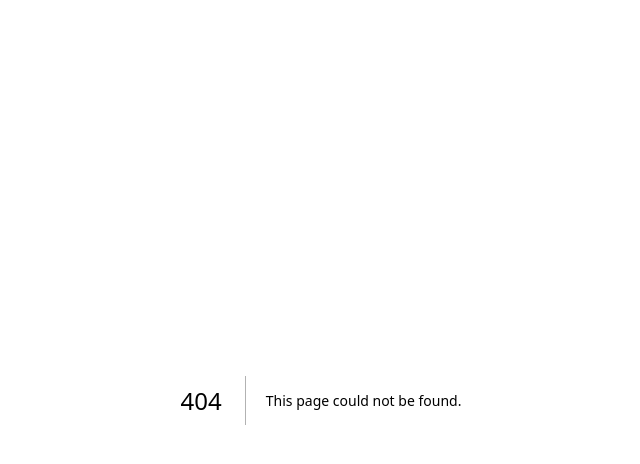
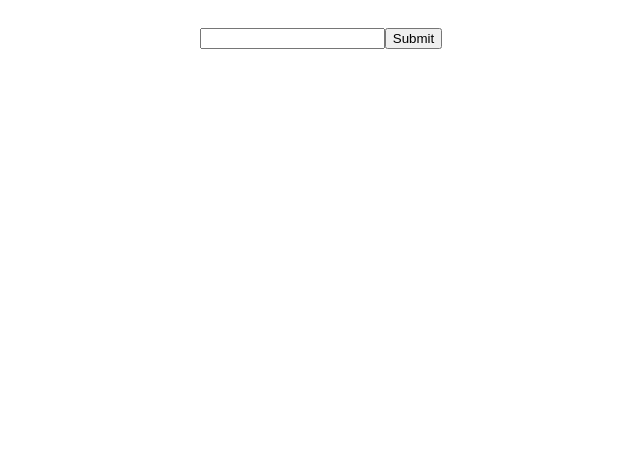
Before and after one commit to saivivek116/frontend-components, a Next.js app: page /nestedcomments in a window 1280 px wide. Before the commit this address had no page. Shown: the top 464 px of the page, without its empty margins (319-959 px from the left). Built offline with nearby package versions, Linux system fonts and the light colour scheme.

Commit message:
nested comments

```diff
--- /dev/null
+++ b/src/app/nestedcomments/page.jsx
@@ -0,0 +1,96 @@
+"use client";
+import {useState} from "react";
+import "./styles.css"
+
+const Commments = ()=>{
+    const [comment, setComment] = useState("");
+    const [data, setData] = useState([]);
+    const [count, setCount] = useState(0);
+
+    const handleSubmit = (e) => {
+      e.preventDefault();
+
+      let new_comment = {
+        id: Math.floor(Math.random() * 100000),
+        comment,
+        children: [],
+      };
+      setData((data) => [...data, new_comment]);
+      setComment("");
+    };
+
+    const handleReply = (id) => {
+      let replyValue = prompt("enter your comment");
+      if (replyValue === "") {
+        return;
+      }
+      console.log(replyValue);
+      let newReply = {
+        id: Math.floor(Math.random() * 100000),
+        comment: replyValue,
+        children: [],
+      };
+      let newData = handleAddComment(data, newReply, id);
+      setData(newData);
+
+    };
+
+    const deleteComment = (id, data) => {
+      return data.filter((c) => {
+        if (c.id === id) return false;
+        if (c.children.length > 0) {
+          c.children = deleteComment(id, c.children);
+        }
+        return true;
+      });
+    };
+
+    const handleDelete = (id) => {
+      let newData = deleteComment(id, data);
+      setData(newData);
+    };
+
+    function nested_comments(data) {
+      return data.map((c) => {
+        return (
+          <div className="comment" key={c.id}>
+            {c.comment}
+            <button onClick={() => handleReply(c.id)}>Reply</button>
+            <button onClick={() => handleDelete(c.id)}> Delete</button>
+            {c.children.length > 0 && (
+              <div className="reply">{nested_comments(c.children)}</div>
+            )}
+          </div>
+        );
+      });
+    }
+
+    const handleAddComment = (data, comment, parent_id) => {
+      return data.map((c) => {
+        if (c.id == parent_id) {
+          //add this comment to it
+          c.children = [...c.children, comment];
+        } else {
+          if (c.children.length > 0)
+            c.children = handleAddComment(c.children, comment, parent_id);
+        }
+        return c;
+      });
+    };
+
+    return (
+      <div className="container">
+        <form onSubmit={handleSubmit}>
+          <input
+            type="text"
+            value={comment}
+            onChange={(e) => setComment(e.target.value)}
+          />
+          <button type="submit">Submit</button>
+        </form>
+        <div className="comments-container">{nested_comments(data)}</div>
+      </div>
+    );
+}
+
+export default Commments;
--- /dev/null
+++ b/src/app/nestedcomments/styles.css
@@ -0,0 +1,18 @@
+.container{
+    width: 800px;
+    margin: 20px auto;
+    display: flex;
+    flex-direction: column;
+    justify-content: center;
+    align-items: center;
+}
+.comments-container {
+    display: flex;
+    flex-direction: column;
+    text-align: left;
+    gap: 5px;
+  }
+
+  .reply {
+    padding-left: 20px;
+  }
```
